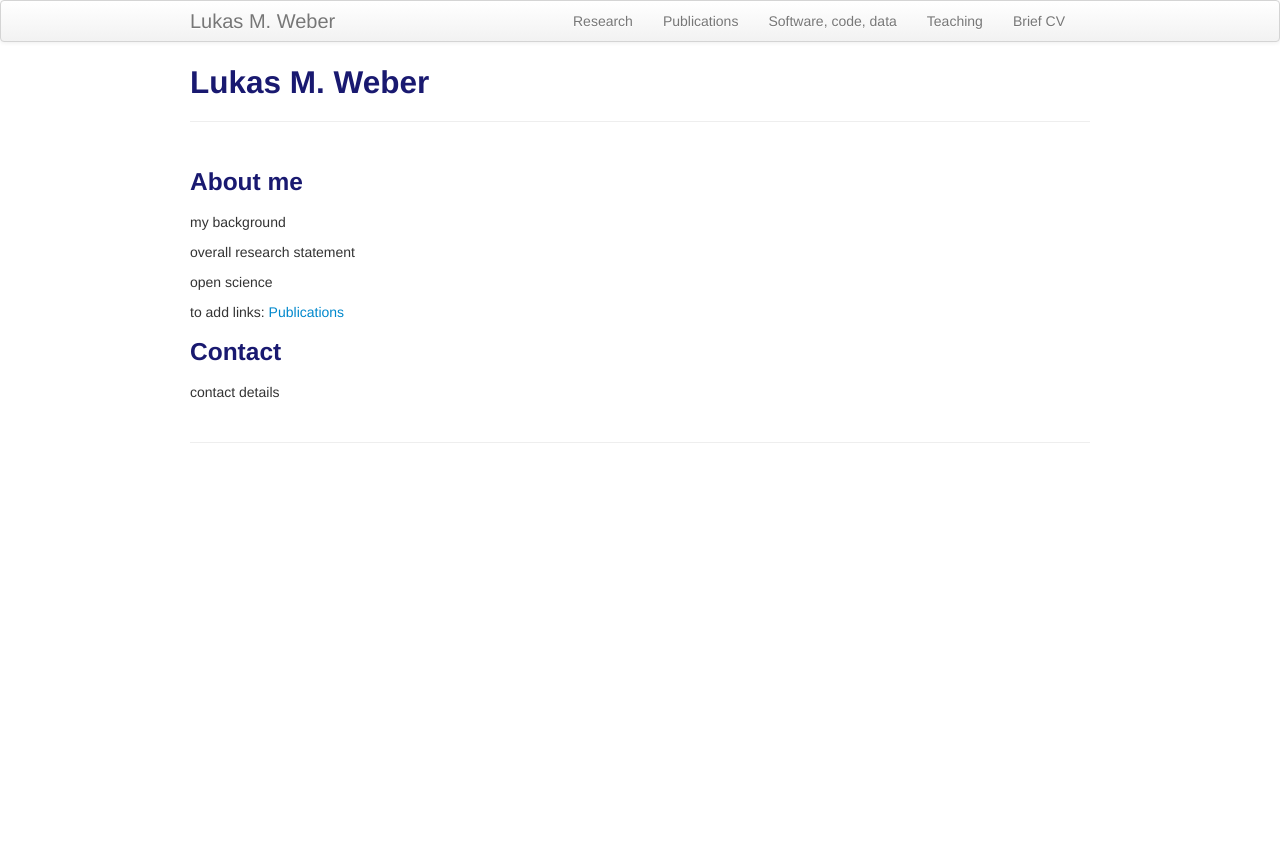
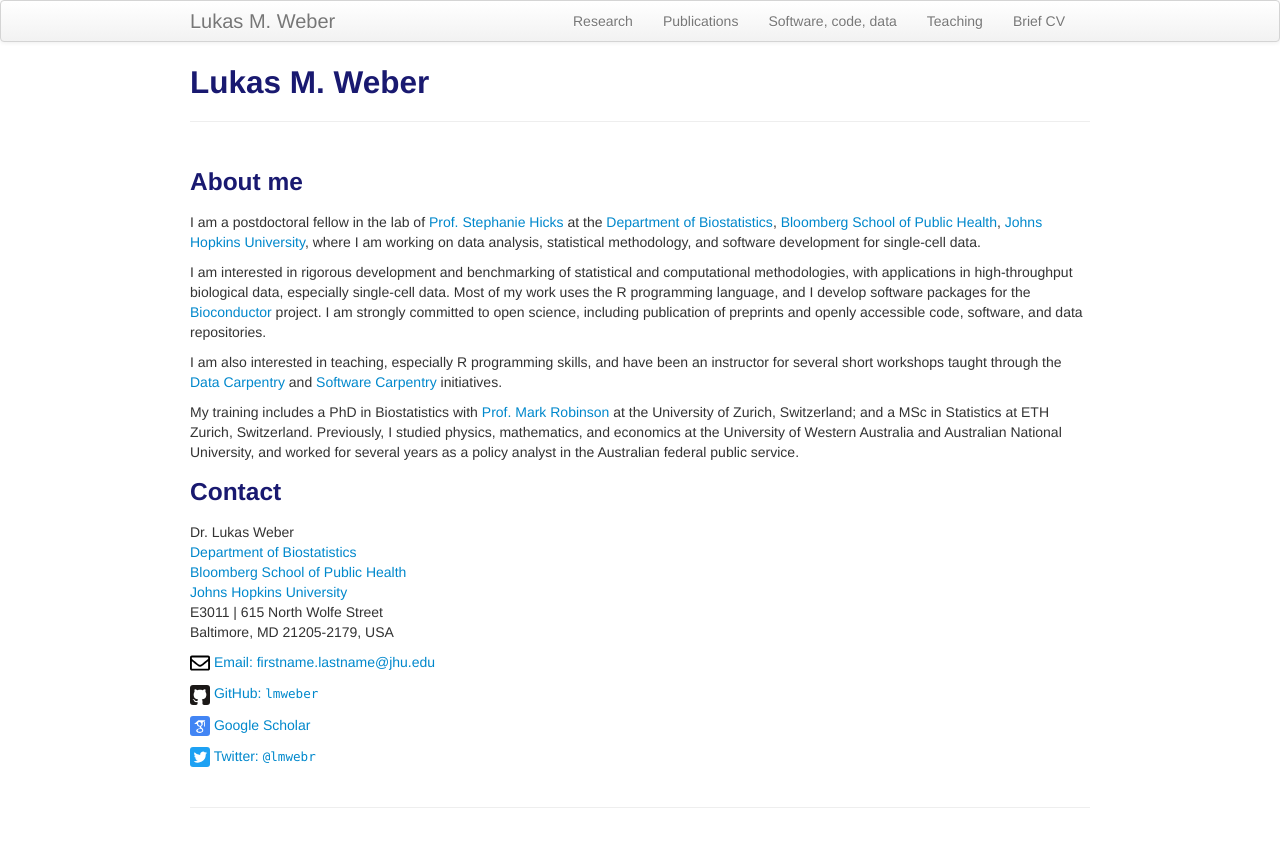
Before and after one commit to lmweber/lmweber.github.io, a Jekyll site: the page built from index.md, in a window 1280 px wide. Shown: the top 847 px of the page. Built offline with Jekyll 4.4.1, drawn with Linux system fonts in a browser that asks for light colours.

Commit message:
add 'about me' and contact details

```diff
--- a/index.md
+++ b/index.md
@@ -1,21 +1,34 @@
 ---
+title: "Lukas M. Weber"
 layout: page
-title: Lukas M. Weber
 ---
 
 
 ### About me
 
-my background
+I am a postdoctoral fellow in the lab of [Prof. Stephanie Hicks](https://www.stephaniehicks.com/) at the [Department of Biostatistics](https://www.jhsph.edu/departments/biostatistics/), [Bloomberg School of Public Health](https://www.jhsph.edu/), [Johns Hopkins University](https://www.jhu.edu/), where I am working on data analysis, statistical methodology, and software development for single-cell data.
 
-overall research statement
+I am interested in rigorous development and benchmarking of statistical and computational methodologies, with applications in high-throughput biological data, especially single-cell data. Most of my work uses the R programming language, and I develop software packages for the [Bioconductor](http://bioconductor.org/) project. I am strongly committed to open science, including publication of preprints and openly accessible code, software, and data repositories.
 
-open science
+I am also interested in teaching, especially R programming skills, and have been an instructor for several short workshops taught through the [Data Carpentry](https://datacarpentry.org/) and [Software Carpentry](https://software-carpentry.org/) initiatives.
 
-to add links: [Publications](pages/publications.html)
+My training includes a PhD in Biostatistics with [Prof. Mark Robinson](https://robinsonlabuzh.github.io/) at the University of Zurich, Switzerland; and a MSc in Statistics at ETH Zurich, Switzerland. Previously, I studied physics, mathematics, and economics at the University of Western Australia and Australian National University, and worked for several years as a policy analyst in the Australian federal public service.
 
 
 
 ### Contact
 
-contact details
+Dr. Lukas Weber \
+[Department of Biostatistics](https://www.jhsph.edu/departments/biostatistics/) \
+[Bloomberg School of Public Health](https://www.jhsph.edu/) \
+[Johns Hopkins University](https://www.jhu.edu/) \
+E3011 | 615 North Wolfe Street \
+Baltimore, MD 21205-2179, USA
+
+<img src="images/envelope.svg" alt="Email logo" width="20" height="20"> [Email: firstname.lastname@jhu.edu]()
+
+<img src="images/github.svg" alt="GitHub logo" width="20" height="20"> [GitHub: `lmweber`](https://github.com/lmweber)
+
+<img src="images/scholar.svg" alt="Google Scholar logo" width="20" height="20"> [Google Scholar](https://scholar.google.com/citations?user=M8uPSzMAAAAJ&hl=en)
+
+<img src="images/twitter.svg" alt="Twitter logo" width="20" height="20"> [Twitter: `@lmwebr`](https://twitter.com/lmwebr)
```
Also changed, not shown: pages/brief_cv.md (+7 -0 lines), pages/publications.md (+7 -1 lines), pages/research.md (+10 -2 lines), pages/software_code_data.md (+7 -2 lines), pages/teaching.md (+7 -0 lines), images/envelope.svg (added), images/github.svg (added), images/scholar.svg (added), images/twitter.svg (added), 1 other file.
